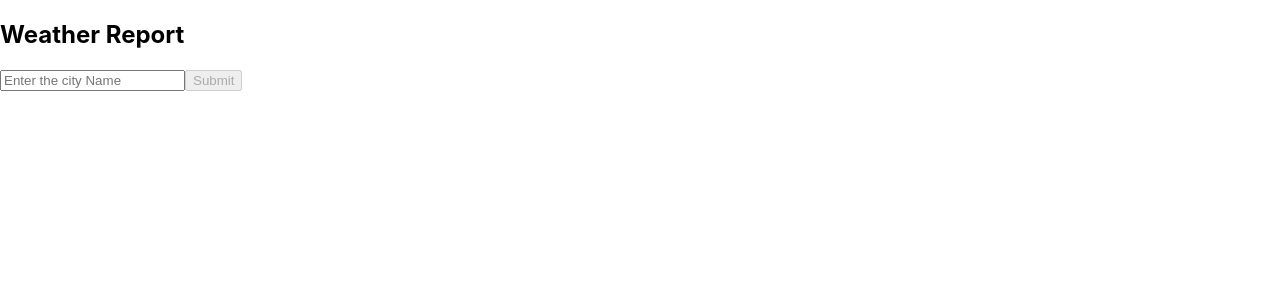
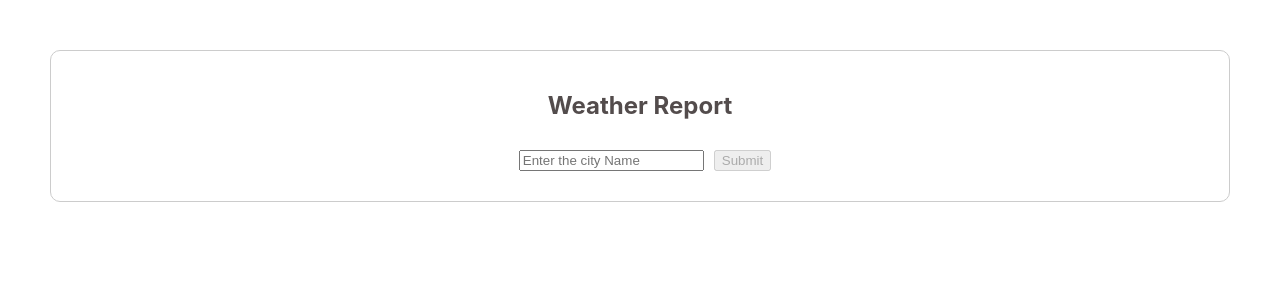
Before and after one commit to Mkalluri92/Weather, a React (Create React App) app: page / in a window 1280 px wide. Shown: the top 300 px of the page. Built offline with nearby package versions, Linux system fonts and the light colour scheme.

Commit message:
Added details component

```diff
--- a/src/App.css
+++ /dev/null
@@ -1,3 +0,0 @@
-.App {
-  text-align: center;
-}
--- a/src/App.js
+++ b/src/App.js
@@ -1,10 +1,12 @@
 import React, { Component } from 'react';
 import Weather from './components/Weather/Weather';
-import './App.css';
+import classes from './App.module.css';
+import Details from './components/Details/Details';
 
 class App extends Component {
   state = {
     city: '',
+    temperature: '30c',
     clicked: false
   }
 
@@ -25,10 +27,13 @@ class App extends Component {
   }
 
   render () {
+    let weatherDetails = this.state.clicked? <Details
+      city={this.state.city} temperature={this.state.temperature}/>: null
     return (
-      <React.Fragment>
+      <div className={classes.App}>
         <Weather enterName={this.onEnterName} submit={this.onClickSubmit} city={this.state.city}/>
-      </React.Fragment>
+        {weatherDetails}
+      </div>
     )
   }
 }
--- /dev/null
+++ b/src/App.module.css
@@ -0,0 +1,7 @@
+.App {
+  text-align: center;
+  margin: 50px;
+  padding: 20px;
+  border: solid 1px #ccc;
+  border-radius: 10px;
+}
--- /dev/null
+++ b/src/components/Details/Details.js
@@ -0,0 +1,21 @@
+import React from 'react';
+
+const Details = (props) => {
+    let date = new Date();
+    let day = date.getDate();
+    let month = date.getMonth();
+    let year = date.getUTCFullYear();
+    let hours = date.getHours(); // => 9
+    let minutes = date.getMinutes(); // =>  30
+    let seconds = date.getSeconds();
+    return (
+        <div>
+            <div>City Name: <b>{props.city}</b></div>
+            <div>Date: <b>{day}-{month+1}-{year}</b></div>
+            <div>Time: <b>{hours}:{minutes}:{seconds}</b></div>
+            <div>Temperature: <b>{props.temperature}</b></div>
+        </div>
+    )
+}
+
+export default Details;
--- /dev/null
+++ b/src/components/Details/Details.module.css
@@ -0,0 +1,6 @@
+@import url('https://fonts.googleapis.com/css2?family=Noto+Sans:ital@1&display=swap');
+
+b {
+    margin: 10px;
+    font-family: 'Noto Sans', sans-serif;
+}
--- a/src/components/Weather/Weather.js
+++ b/src/components/Weather/Weather.js
@@ -1,12 +1,13 @@
 import React from 'react';
 import Button from '../Button/Button';
+import classes from './Weather.module.css';
 
 const Weather = (props) => {
     let disable = props.city.trim()? false: true;
     return (
         <React.Fragment>
-            <h2>Weather Report</h2>
-            <input type="text" placeholder="Enter the city Name" onChange={props.enterName}/>
+            <h2 className={classes.title}>Weather Report</h2>
+            <input className={classes.city} type="text" placeholder="Enter the city Name" onChange={props.enterName}/>
             <Button clicked={props.submit} disableClick={disable}/>
         </React.Fragment>
     )
--- /dev/null
+++ b/src/components/Weather/Weather.module.css
@@ -0,0 +1,8 @@
+.city {
+    margin: 10px;
+
+}
+
+.title {
+    color: rgb(83, 76, 76);
+}
```
